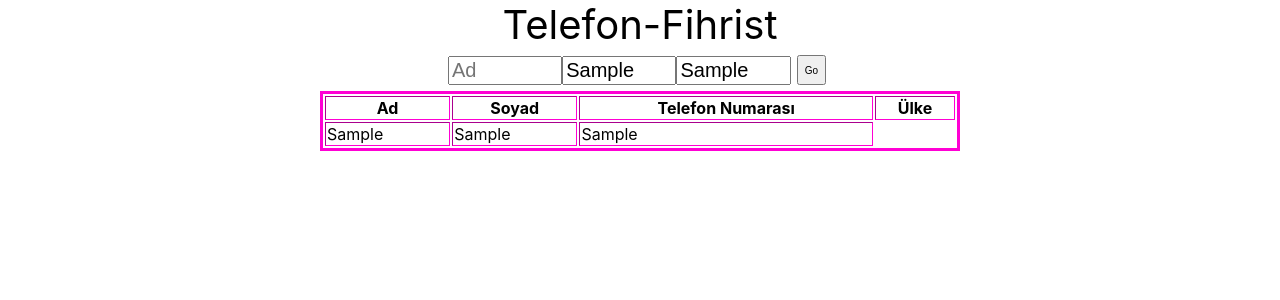
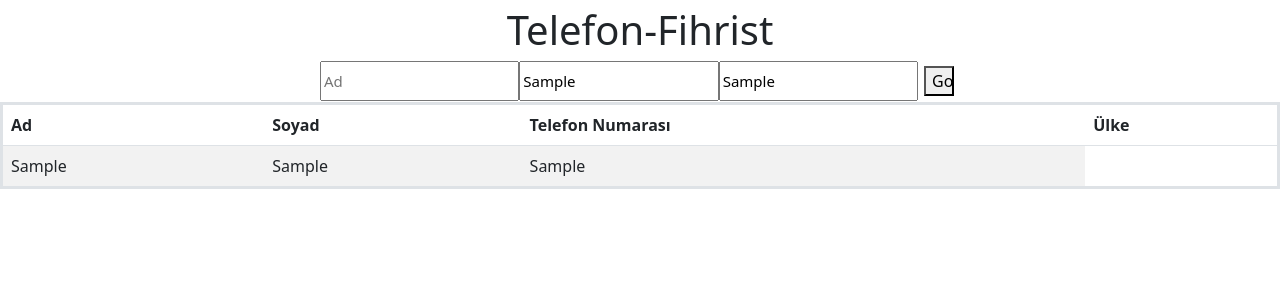
Before and after one commit to ridvan-aydin-del/tel-fihrist, a React (Create React App) app: page / in a window 1280 px wide. Both pictures are taken after typing "Sample", "Sample", "Sample" into the empty fields and a click on the button "Go". Shown: the top 300 px of the page. Built offline with nearby package versions, Linux system fonts and the light colour scheme.

Commit message:
reactstrap eklendi

```diff
--- a/package.json
+++ b/package.json
@@ -10,9 +10,11 @@
     "@types/node": "^16.18.10",
     "@types/react": "^18.0.26",
     "@types/react-dom": "^18.0.9",
+    "bootstrap": "^5.2.3",
     "react": "^18.2.0",
     "react-dom": "^18.2.0",
     "react-scripts": "5.0.1",
+    "reactstrap": "^9.1.5",
     "typescript": "^4.9.4",
     "web-vitals": "^2.1.4"
   },
--- a/src/App.css
+++ b/src/App.css
@@ -5,8 +5,9 @@
 }
 .baslik{
   font-size: 40px;
+
 }
 .table{
-  border: 3px solid rgb(255, 0, 212);
-  width: 50%;
+  border: 3px solid rgb(103, 145, 37);
+
 }
--- a/src/App.tsx
+++ b/src/App.tsx
@@ -5,6 +5,9 @@ import Input2 from "./components/Input2";
 import { Ekle } from "./model";
 import { Eklee } from "./model2";
 import { Tel } from "./model3";
+import { Table } from 'reactstrap';
+import 'bootstrap/dist/css/bootstrap.min.css';
+
 
 const App: React.FC = () => {
   {/*----Ad----*/}
@@ -23,8 +26,8 @@ const App: React.FC = () => {
   const [eklee,setEklee] = useState<string>("");
   const [ekless, setEkless] = useState<Eklee[]>([]);
 
-  const elleEklee = (e: React.FormEvent) => {
-    e.preventDefault();
+  const elleEklee = (t: React.FormEvent) => {
+    t.preventDefault();
     if (eklee) {
       setEkless([...ekless, { idd: Date.now(), eklee, isDonee: false }]);
       setEklee("");
@@ -36,8 +39,8 @@ const App: React.FC = () => {
 const [ekleee,setEkleee] = useState<string>("");
 const [tell, setTell] = useState<Tel[]>([]);
 
-const elleEkleee = (e: React.FormEvent) => {
-  e.preventDefault();
+const elleEkleee = (a: React.FormEvent) => {
+  a.preventDefault();
   if (ekleee) {
     setTell([...tell, { iddd: Date.now(), ekleee, isDoneee: false }]);
     setEkleee("");
@@ -45,6 +48,9 @@ const elleEkleee = (e: React.FormEvent) => {
 }
 
 {/*----Tel----*/}
+{/*----Ülke----*/}
+
+{/*----Ülke----*/}
   return (
     <div className="App">
       <span className="baslik">Telefon-Fihrist</span>
@@ -52,38 +58,37 @@ const elleEkleee = (e: React.FormEvent) => {
        eklee={eklee} setEklee={setEklee} elleEklee={elleEklee}
        ekleee={ekleee} setEkleee={setEkleee} elleEkleee={elleEkleee}
         />
-  {/*    <Input2 eklee={eklee} setEklee={setEklee} elleEklee={elleEklee} />*/}
+
   {ekles.map((t) => (
-        <table className="table" border={1}>
+        <Table striped >
+        <thead>
     <tr>
-            <th>Ad</th>
-            <th>Soyad</th>
-            <th>Telefon Numarası</th>
-            <th>Ülke</th>
+      <th>
+        Ad
+      </th>
+      <th>
+        Soyad
+      </th>
+      <th>
+        Telefon Numarası
+      </th>
+      <th>
+        Ülke
+      </th>
     </tr>
+  </thead>
+  <tbody>
     <tr>
+
     <td className="list">{t.ekle}</td>
     <td className="list">{t.eklee}</td>
     <td className="list">{t.ekleee}</td>
     </tr>
-        </table>
+
+  </tbody>
+      </Table>
       ))}
-    {/* {ekless.map((t) => (
-        <table className="table" border={1}>
-          <tr>
-            <th>Ad</th>
-            <th>Soyad</th>
-            <th>Telefon Numarası</th>
-            <th>Ülke</th>
-          </tr>
-          <tr>
 
-            <td className="list">{t.eklee}</td>
-          </tr>
-        </table>
-      ))}
-    */}
-      {/*<Search />*/}
     </div>
   );
 };
--- a/src/components/Input.tsx
+++ b/src/components/Input.tsx
@@ -12,7 +12,7 @@ interface Props {
 
   ekleee: string;
   setEkleee: React.Dispatch<React.SetStateAction<string>>;
-  elleEkleee: (t: React.FormEvent) => void;
+  elleEkleee: (a: React.FormEvent) => void;
 }
 
 const Input: React.FC<Props> = ({ ekle, setEkle, elleEkle, eklee, setEklee, elleEklee, ekleee,setEkleee,elleEkleee}) => {
@@ -29,7 +29,7 @@ const Input: React.FC<Props> = ({ ekle, setEkle, elleEkle, eklee, setEklee, elle
       <input
         type="input"
         value={eklee}
-        onChange={(e) => setEklee(e.target.value)}
+        onChange={(t) => setEklee(t.target.value)}
         placeholder="Soyad"
         className="input__box"
       />
@@ -37,7 +37,7 @@ const Input: React.FC<Props> = ({ ekle, setEkle, elleEkle, eklee, setEklee, elle
       <input
         type="input"
         value={ekleee}
-        onChange={(e) => setEkleee(e.target.value)}
+        onChange={(a) => setEkleee(a.target.value)}
         placeholder="Tel"
         className="input__box"
       />
--- a/src/components/styles.css
+++ b/src/components/styles.css
@@ -1,15 +1,17 @@
 .input{
     display: flex;
-    width: 30%;
+    width: 50%;
     align-items: center;
 }
 .input__box{
     width: 100%;
-    font-size: 20px;
+    font-size: 15px;
+    padding: 7px 2px;
+    justify-content: space-around;
 }
 .input__submit{
     width: 30px;
     height: 30px;
     margin: 6px;
-    font-size: 10px;
+    font-size: px;
 }
```
Also changed, not shown: 1 other file (tests, documents, lock files or other folders). Lines whose indentation alone changed are shown as unchanged.
